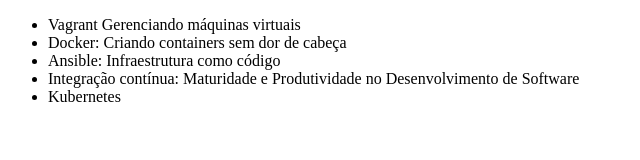
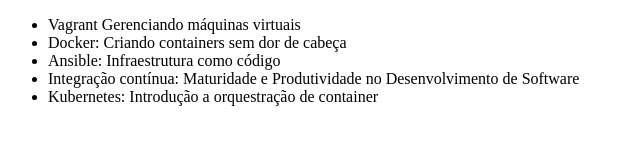
Before and after one commit to vickRodrigues/alura-git, a plain HTML site: page index.html in a window 1280 px wide. Shown: the whole page, without its empty margins (0-640 px from the left). Drawn offline with Linux system fonts and the light colour scheme.

Commit message:
Alterando curso de kubernetes

```diff
--- a/index.html
+++ b/index.html
@@ -12,7 +12,7 @@
         <li>Docker: Criando containers sem dor de cabeça</li>
         <li>Ansible: Infraestrutura como código</li>
         <li>Integração contínua: Maturidade e Produtividade no Desenvolvimento de Software</li>
-        <li>Kubernetes</li>
+        <li>Kubernetes: Introdução a orquestração de container</li>
     </ul>
 </body>
 </html>
```
